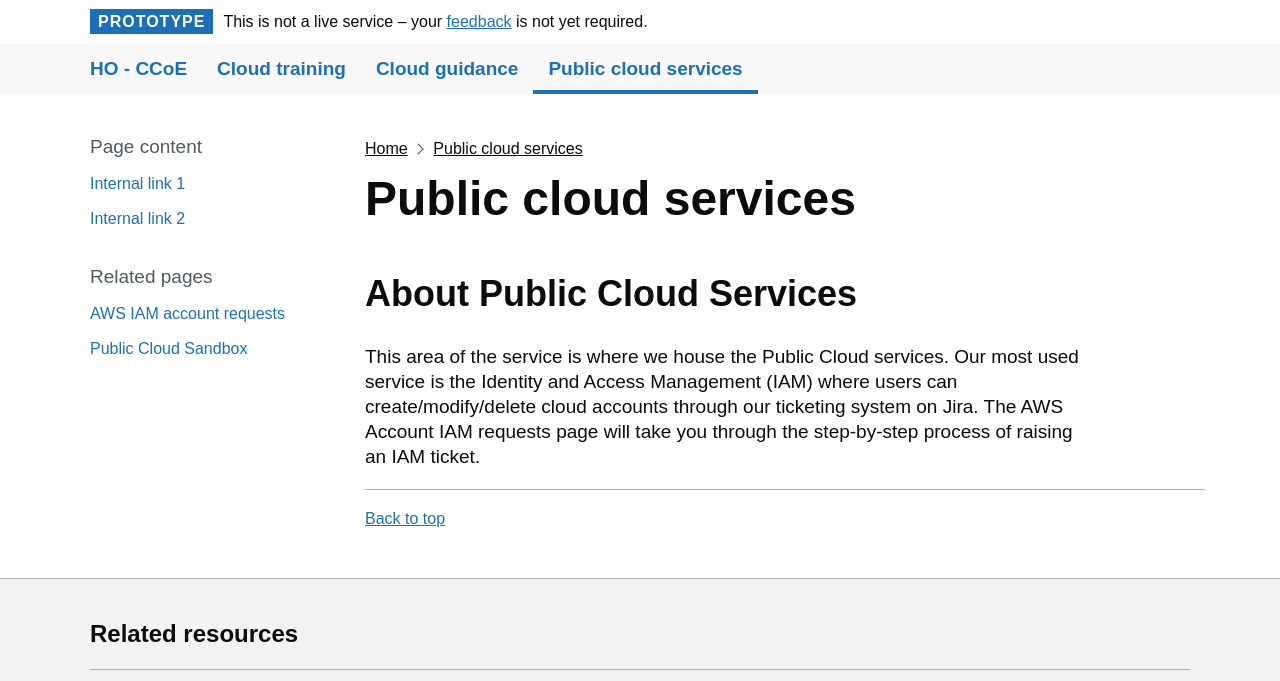
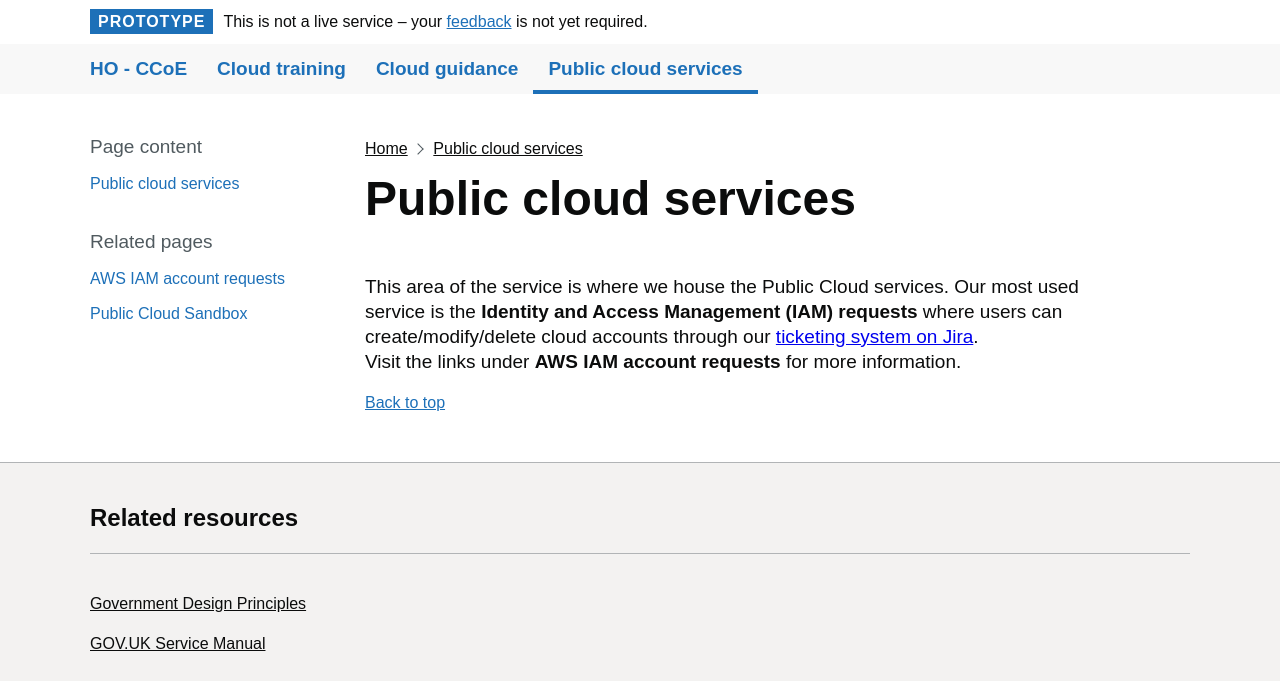
Before and after one commit to UKHomeOffice/ccoe-prototype-1, a plain HTML site: page public_cloud_services.html in a window 1280 px wide. Shown: the part 61-742 px from the top of the page. Drawn offline with Linux system fonts and the light colour scheme; a web font is replaced by a local one.

Commit message:
Changes to service inline with v2

```diff
--- a/public_cloud_services.html
+++ b/public_cloud_services.html
@@ -775,15 +775,9 @@
           <ul class="app-subnav__section">
 
             <li class="app-subnav__section-item">
-              <a class="app-subnav__link govuk-link govuk-link--no-visited-state" href="#">Internal link 1</a>
+              <a class="app-subnav__link govuk-link govuk-link--no-visited-state" href="#">Public cloud services</a>
 
             </li>
-
-            <li class="app-subnav__section-item">
-              <a class="app-subnav__link govuk-link govuk-link--no-visited-state" href="#">Internal link 2</a>
-
-            </li>
-
           </ul>
 
           <h4 class="app-subnav__theme">Related pages</h4>
@@ -823,16 +817,11 @@
             <h1 id="h1_title" class="govuk-heading-xl">Public cloud services</h1>
 
             <!-- Start of training in the ho section -->
-            <h2 id="#" class="govuk-heading-l">About Public Cloud Services</h2>
-            <p class="govuk-body">This area of the service is where we house the Public Cloud services. Our most used service is the
-              Identity and Access Management (IAM) where users can create/modify/delete cloud accounts through our
-              ticketing system on Jira. The AWS Account IAM requests page will take you through the step-by-step process
-              of raising an IAM ticket.</p>
-
+            <p class="govuk-body">This area of the service is where we house the Public Cloud services.
+              Our most used service is the <b>Identity and Access Management (IAM) requests</b> where users can create/modify/delete cloud accounts through our
+             <a href="https://collaboration.homeoffice.gov.uk/jira/secure/RapidBoard.jspa?rapidView=1756">ticketing system on Jira</a>. <br> Visit the links under <b>AWS IAM account requests</b> for more information.
+             </p>
             <!-- Hidden back to nav link </a> -->
-            <a href="#page-content" class="govuk-skip-link">Back to start of navigation tree</a>
-
-            <hr class="govuk-section-break govuk-section-break--m govuk-section-break--visible">
 
             <a href="#top" class="govuk-link">Back to top</a>
           </div>
```
Also changed, not shown: aws_iam_account_requests.html (+10 -9 lines).
